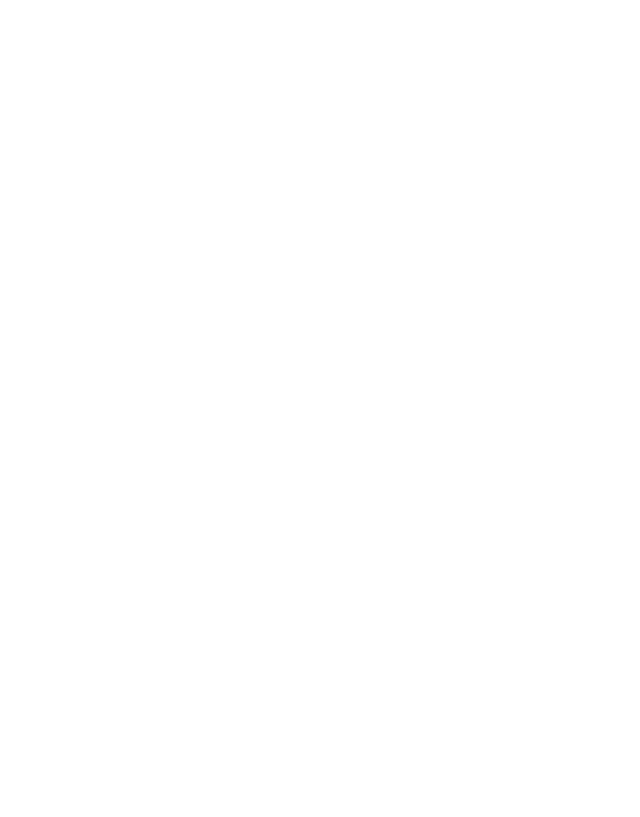
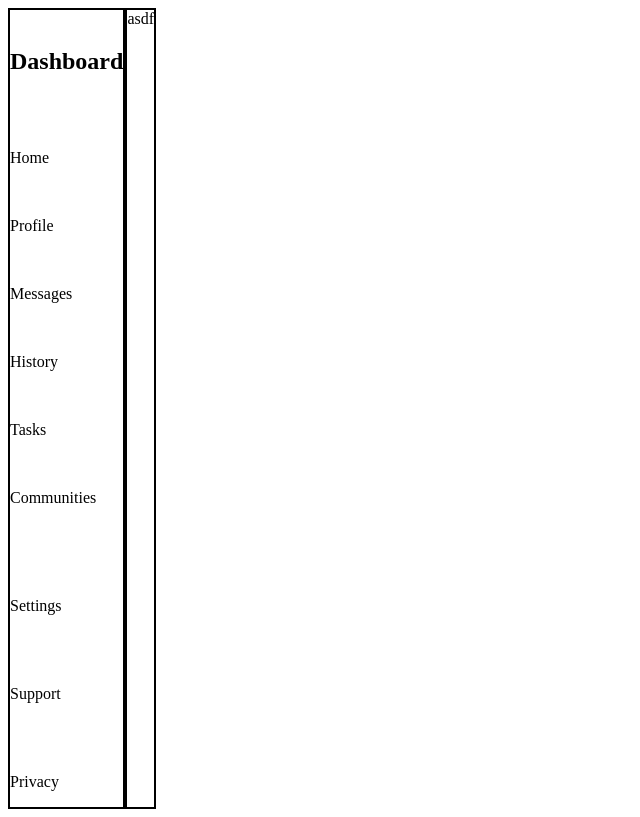
Before and after one commit to kian-tamjidi04/admin-dashboard, a plain HTML site: page index.html in a window 1280 px wide. Shown: the whole page, without its empty margins (0-640 px from the left). Drawn offline with Linux system fonts and the light colour scheme.

Commit message:
Add basic structure to sidebar with flex styling

```diff
--- a/index.html
+++ b/index.html
@@ -7,6 +7,57 @@
         <link rel="stylesheet" href="styles.css">
     </head>
     <body>
-
+        <div class="sidebar">
+            <div class="title">
+                <img src="" alt="">
+                <h2>Dashboard</h2>
+            </div>
+            <div class="top-buttons">
+                <div class="button-with-text">
+                    <img src="" alt="">
+                    <p>Home</p>
+                </div>
+                <div class="button-with-text">
+                    <img src="" alt="">
+                    <p>Profile</p>
+                </div>
+                <div class="button-with-text">
+                    <img src="" alt="">
+                    <p>Messages</p>
+                </div>
+                <div class="button-with-text">
+                    <img src="" alt="">
+                    <p>History</p>
+                </div>
+                <div class="button-with-text">
+                    <img src="" alt="">
+                    <p>Tasks</p>
+                </div>
+                <div class="button-with-text">
+                    <img src="" alt="">
+                    <p>Communities</p>
+                </div>
+            </div>
+            <div class="bottom-buttons"></div>
+                <div class="button-with-text">
+                    <img src="" alt="">
+                    <p>Settings</p>
+                </div>
+                <div class="button-with-text">
+                    <img src="" alt="">
+                    <p>Support</p>
+                </div>
+                <div class="button-with-text">
+                    <img src="" alt="">
+                    <p>Privacy</p>
+                </div>
+            </div>
+        </div>
+        <div class="rhs">
+            <header></header>
+            <div class="content">
+                asdf
+            </div>
+        </div>
     </body>
 </html>
--- a/styles.css
+++ b/styles.css
@@ -0,0 +1,15 @@
+body {
+    display: flex;
+}
+
+body > div {
+    border-color: black;
+    border-width: 2px;
+    border-style: solid;
+}
+
+.sidebar {
+    display: flex;
+    flex-direction: column;
+    gap: 20px;
+}
```
